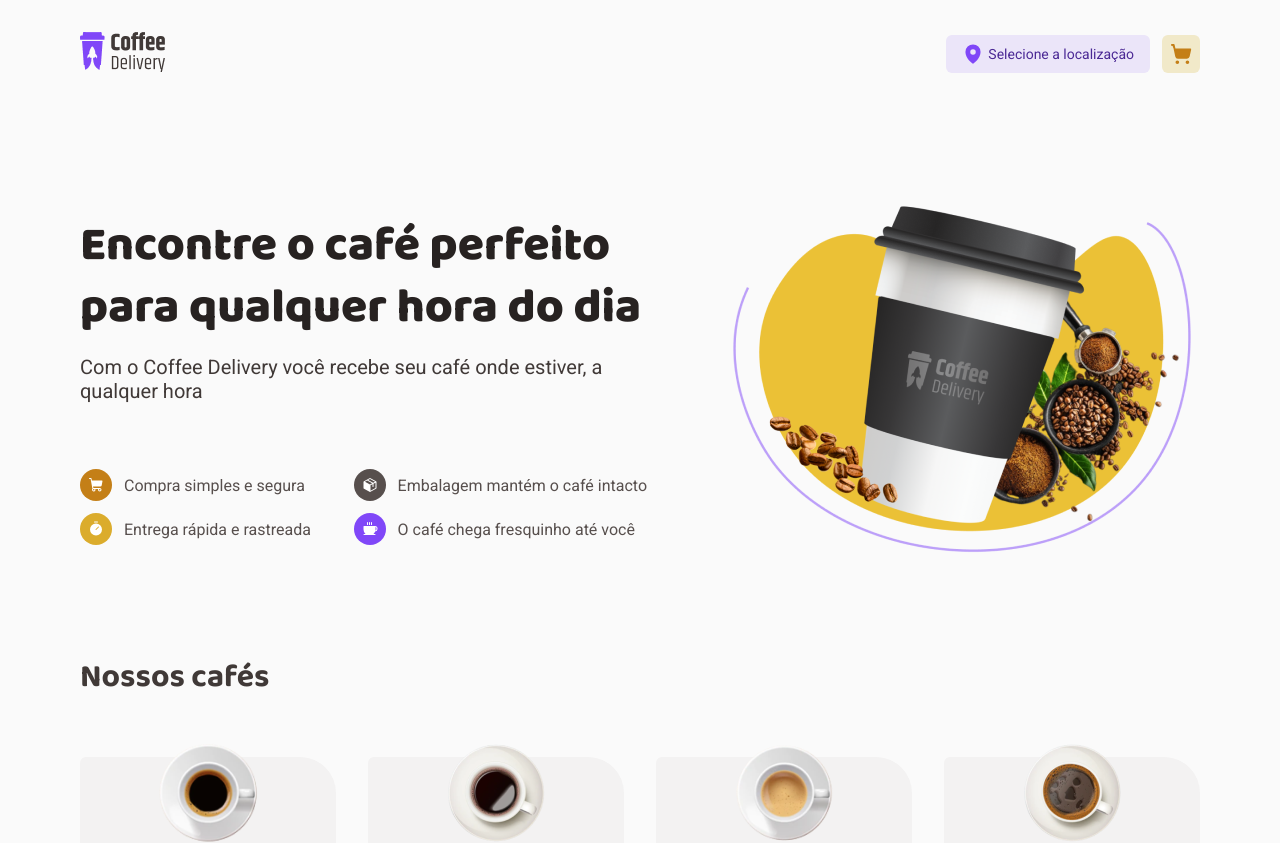
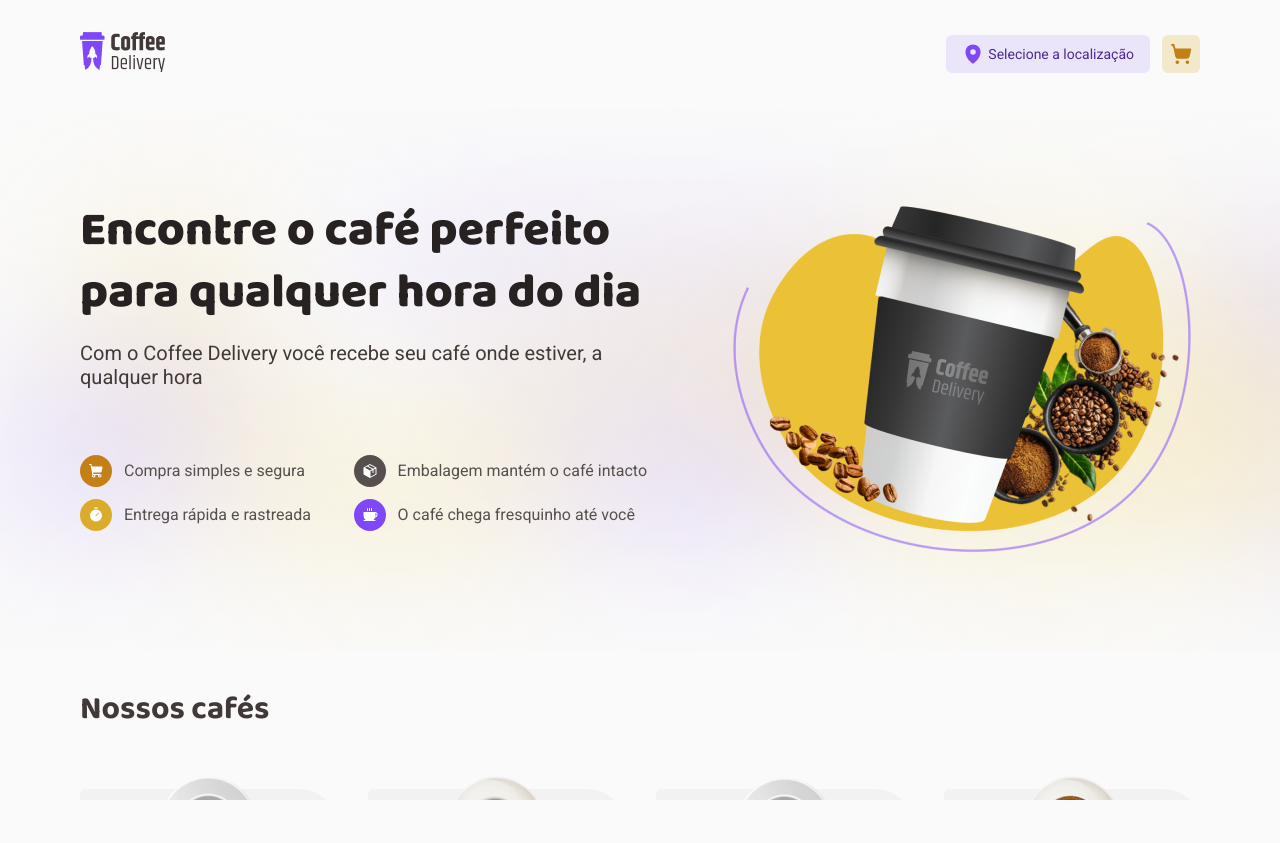
Before and after one commit to parkersfly/coffee-delivery, a React (Vite) app: page / in a window 1280 px wide. Shown: the top 843 px of the page. After the commit the page ends 800 px from the top, so only its background shows below. Built offline with nearby package versions, Linux system fonts and the light colour scheme.

Commit message:
Add the first finished version

```diff
--- a/src/components/Header/styles.ts
+++ b/src/components/Header/styles.ts
@@ -1,6 +1,9 @@
 import styled from "styled-components";
 
 export const HeaderContainer = styled.header`
+  max-width: 112rem;
+  margin: 0 auto;
+
   display: flex;
   align-items: center;
   justify-content: space-between;
--- a/src/contexts/BuyContext.tsx
+++ b/src/contexts/BuyContext.tsx
@@ -18,7 +18,7 @@ interface Coffee {
 interface AddressDelivery {
   cep: number,
   street: string,
-  streetNumber: number,
+  streetNumber: number | undefined,
   complement?: string,
   neighborhood: string,
   city: string,
@@ -76,6 +76,7 @@ function BuyContextProvider({children}: BuyContextProviderProps) {
     streetNumber: 0,
     uf: "",
   })
+
   const [methodPaymentSelected, setMethodPaymentSelected] = useState("money")
 
   function addCoffeeToCart(data: Coffee){
@@ -140,6 +141,8 @@ function BuyContextProvider({children}: BuyContextProviderProps) {
   function removeCoffeeFromCart(coffeeToRemove: number){
     const newCart = coffeesSelected.filter((coffees: Coffee) => coffees.id !== coffeeToRemove)
 
+    setTotalPrice(0)
+
     dispatch({
       type: "Remove_coffee",
       payload: {
@@ -169,7 +172,7 @@ function BuyContextProvider({children}: BuyContextProviderProps) {
     function sumTotalCoffeesPrice() {
       let total = 0;
 
-      coffeesSelected.forEach(coffee => {
+      coffeesSelected.forEach((coffee: Coffee) => {
           total += coffee.quantity * coffee.price;
 
           setTotalPrice(total)
--- a/src/layouts/DefaultLayout/styles.ts
+++ b/src/layouts/DefaultLayout/styles.ts
@@ -1,7 +1,13 @@
 import styled from "styled-components";
 
 export const DefaultLayoutContainer = styled.div`
-  max-width: 112rem;
   height: 100vh;
   margin: 0 auto;
+
+  overflow-y: hidden;
+
+  > div {
+    overflow-y: auto;
+    height: 100%;
+  }
 `
--- a/src/pages/Checkout/Cart-card/index.tsx
+++ b/src/pages/Checkout/Cart-card/index.tsx
@@ -1,6 +1,6 @@
 import { Minus, Plus, Trash } from '@phosphor-icons/react'
 import { CardCardContainer } from './styles'
-import { useEffect, useReducer, useState } from 'react'
+import { useEffect, useState } from 'react'
 import { useBuy } from '../../../contexts/BuyContext'
 
 interface CartCardProps {
--- a/src/pages/Checkout/index.tsx
+++ b/src/pages/Checkout/index.tsx
@@ -8,25 +8,27 @@ import { zodResolver } from '@hookform/resolvers/zod'
 import * as zod from 'zod'
 import { useBuy } from "../../contexts/BuyContext";
 import { Coffee } from "lucide-react";
+import { useEffect, useState } from "react";
 
 const newAddressDeliveryFormValidationSchema = zod.object({
-  cep: zod
-  .number({
+  cep: zod.number({
     required_error: "É obrigatório informar o CEP",
     invalid_type_error: "CEP must be a number",
-  })
-  .min(8, { message: "Informe os 8 dígitos do CEP" }),
-  street: zod.string().min(1, "Informe o nome da rua"),
-  streetNumber: zod.number().min(1),
+  }).int().refine(value => value >= 10000000 && value <= 99999999, { message: "Informe os 8 dígitos do CEP" }),
+  street: zod.string().min(5, "Informe o nome da rua"),
+  streetNumber: zod.number().min(1).optional(),
   complement: zod.string().optional(),
-  neighborhood: zod.string().min(1),
-  city: zod.string().min(1),
-  uf: zod.string().min(2)
+  neighborhood: zod.string().min(4),
+  city: zod.string().min(4),
+  uf: zod.string().min(2).toUpperCase()
 })
 
 type NewAddressDeliveryFormData = zod.infer<typeof newAddressDeliveryFormValidationSchema>
 
 export function Checkout(){
+  const [totalCoffeePriceDisplay, setTotalCoffeePriceDisplay] = useState("")
+  const [totalCoffeeAndDeliveryPriceDisplay, setTotalCoffeeAndDeliveryPriceDisplay] = useState("")
+
   const { coffeesSelected, addAddressToDelivery, addMethodPayment , totalPrice, resetCoffeesInCart } = useBuy()
 
   const { register, handleSubmit, reset } = useForm<NewAddressDeliveryFormData>({
@@ -59,8 +61,19 @@ export function Checkout(){
     handleToPageSuccess()
   }
 
-  let totalCoffeePriceDisplay = totalPrice.toFixed(2).replace('.', ',')
-  const totalCoffeeAndDeliveryPriceDisplay = (totalPrice + 3.50).toFixed(2).replace('.', ',')
+  function handleAddNewMethodPayment(e: React.MouseEvent<HTMLInputElement>){
+    const target = e.currentTarget as HTMLInputElement;
+    addMethodPayment(target.value);
+  }
+
+  useEffect(() => {
+    const totalCoffeePriceFormated = totalPrice.toFixed(2).replace('.', ',')
+    setTotalCoffeePriceDisplay(totalCoffeePriceFormated)
+
+    const totalCoffeeAndDeliveryPriceFormated = (totalPrice + 3.50).toFixed(2).replace('.', ',')
+    setTotalCoffeeAndDeliveryPriceDisplay(totalCoffeeAndDeliveryPriceFormated)
+
+  }, [totalPrice])
 
   return (
     <CheckoutContainer>
@@ -84,6 +97,7 @@ export function Checkout(){
 
               <div className="wrapper1">
                 <input type="number" placeholder="Número" {...register("streetNumber", { valueAsNumber: true })}/>
+
                 <div>
                   <input type="text" placeholder="Complemento" {...register("complement")}/>
                   <span>Opcional</span>
@@ -109,19 +123,19 @@ export function Checkout(){
 
             <div className="payment-options">
               <div className="payment-option">
-                <input type="radio" name="payment-option" value="credit-card" onClick={(e) => addMethodPayment(e.target.value)}/>
+                <input type="radio" name="payment-option" value="credit-card" onClick={(e) => handleAddNewMethodPayment(e)}/>
                 <CreditCard size={16}/>
                 <span>Cartão de crédito</span>
               </div>
 
               <div className="payment-option">
-                <input type="radio" name="payment-option" value="debit-card" onClick={(e) => addMethodPayment(e.target.value)}/>
+                <input type="radio" name="payment-option" value="debit-card" onClick={(e) => handleAddNewMethodPayment(e)}/>
                 <Bank size={16}/>
                 <span>cartão de débito</span>
               </div>
 
               <div className="payment-option">
-                <input type="radio" name="payment-option" value="money" onClick={(e) => addMethodPayment(e.target.value)}/>
+                <input type="radio" name="payment-option" value="money" onClick={(e) => handleAddNewMethodPayment(e)}/>
                 <Money size={16}/>
                 <span>dinheiro</span>
               </div>
@@ -133,9 +147,11 @@ export function Checkout(){
           <strong>Cafés selecionados</strong>
 
           <section className="cart">
+            <div className="coffees-wrapper">
               {coffeesSelected && coffeesSelected.map((coffee) => {
                 return (
                     <CartCard
+                    key={coffee.id}
                     data={coffee} />
                   )
                 })}
@@ -145,6 +161,7 @@ export function Checkout(){
                   <p>Ops...nada por aqui. Adicione um café para melhorar o seu dia! <Coffee size={16}/></p>
                 </div>
               )}
+            </div>
 
             <div className="cart-info">
               <div className="cart-price-info">
--- a/src/pages/Checkout/styled.ts
+++ b/src/pages/Checkout/styled.ts
@@ -4,6 +4,9 @@ export const CheckoutContainer = styled.div`
     margin-top: 4rem;
 
   > form {
+    width: 100%;
+    max-width: 112rem;
+    margin: 0 auto;
     display: flex;
     gap: 3.2rem;
   }
@@ -255,4 +258,16 @@ export const CheckoutContainer = styled.div`
       color: ${({ theme }) => theme["base-subtitle"]};
     }
   }
+
+  .coffees-wrapper {
+    height: 100%;
+    max-height: 31.5rem;
+
+    overflow-y: auto;
+    padding-right: 1rem;
+
+    display: flex;
+    flex-direction: column;
+    gap: 2.4rem;
+  }
 `
--- a/src/pages/Home/Catalog-card/index.tsx
+++ b/src/pages/Home/Catalog-card/index.tsx
@@ -38,9 +38,9 @@ export function Card({ id, name, description, image, type, price, ...rest }:Card
       <div className="coffeeIMG"><img src={image} alt="" /></div>
 
       <div className='tags-wrapper'>
-        {type.map((coffeeType) => {
+        {type.map((coffeeType, index) => {
           return(
-            <span>{coffeeType}</span>
+            <span key={index}>{coffeeType}</span>
           )
         })}
       </div>
--- a/src/pages/Home/index.tsx
+++ b/src/pages/Home/index.tsx
@@ -13,6 +13,7 @@ export function Home() {
     <HomeContainer>
       <HeroContainer>
         <div>
+          <div className="hero">
             <div className="title">
               <h1>Encontre o café perfeito para qualquer hora do dia</h1>
               <p>Com o Coffee Delivery você recebe seu café onde estiver, a qualquer hora</p>
@@ -47,9 +48,11 @@ export function Home() {
           </div>
 
           <img src={heroImage} alt="" />
+        </div>
       </HeroContainer>
 
       <section>
+        <div className="coffees-catalog">
           <h3>Nossos cafés</h3>
 
           <div className="cards-wrapper">
@@ -67,6 +70,7 @@ export function Home() {
             )
           })}
           </div>
+        </div>
       </section>
     </HomeContainer>
   )
--- a/src/pages/Home/styles.ts
+++ b/src/pages/Home/styles.ts
@@ -4,12 +4,18 @@ import heroPattern from '../../assets/hero-pattern.png'
 
 export const HomeContainer = styled.div`
   > section {
-    padding-bottom: 15.7rem;
+    padding: 3.2rem 0 15.7rem;
 
-    > h3 {
-      font-size: 3.2rem;
-      font-family: 'Baloo 2', sans-serif;
-      color: ${({ theme }) => theme["base-subtitle"]};
+    .coffees-catalog {
+      width: 100%;
+      max-width: 112rem;
+      margin: 0 auto;
+
+      > h3 {
+        font-size: 3.2rem;
+        font-family: 'Baloo 2', sans-serif;
+        color: ${({ theme }) => theme["base-subtitle"]};
+      }
     }
 
     .cards-wrapper {
@@ -22,13 +28,22 @@ export const HomeContainer = styled.div`
 `
 
 export const HeroContainer = styled.div`
-    /* background-image: url(${heroPattern}); */
     height: 54.4rem;
     display: flex;
     align-items: center;
     justify-content: space-between;
 
+    background-image: url(${heroPattern});
+
     > div {
+      width: 100%;
+      max-width: 112rem;
+      margin: 0 auto;
+      display: flex;
+      justify-content: space-between;
+    }
+
+    .hero {
       display: flex;
       flex-direction: column;
       gap: 6.6rem;
--- a/src/pages/Success/index.tsx
+++ b/src/pages/Success/index.tsx
@@ -4,11 +4,15 @@ import { Icon } from "../../components/Icon";
 
 import delivery from '../../assets/delivery.png'
 import { useBuy } from "../../contexts/BuyContext";
+import { useNavigate } from "react-router-dom";
+import { useEffect } from "react";
 
 export function Success(){
   const { addressDelivery, methodPaymentSelected } = useBuy()
 
   const { street, streetNumber, neighborhood, city, uf } = addressDelivery
+
+  const navigate = useNavigate()
 
   function methodPaymentFormatedForText(methodPayment: string){
     switch(methodPayment) {
@@ -28,8 +32,19 @@ export function Success(){
 
   const methodPaymentFormated = methodPaymentFormatedForText(methodPaymentSelected)
 
+  function returnToHomeIfNotExistsCoffeesInCart(){
+    if(addressDelivery.cep === 0){
+      navigate(-1)
+    }
+  }
+
+  useEffect(() => {
+    returnToHomeIfNotExistsCoffeesInCart()
+  }, [])
+
   return (
     <SuccessContainer>
+      <div>
         <div className="order-confirmed">
           <div className="order-confirmed-title">
             <strong>Uhu! Pedido confirmado</strong>
@@ -66,6 +81,7 @@ export function Success(){
         </div>
 
         <img src={delivery} alt="" />
+      </div>
     </SuccessContainer>
   )
 }
--- a/src/pages/Success/styles.ts
+++ b/src/pages/Success/styles.ts
@@ -1,13 +1,24 @@
 import styled from "styled-components";
 
 export const SuccessContainer = styled.div`
-  margin-top: 8rem;
   display: flex;
   gap: 10.2rem;
-  align-items: end;
 
-  > img {
-    object-fit: contain;
+  > div {
+    width: 100%;
+    max-width: 112rem;
+
+    display: flex;
+    align-items: start;
+    justify-content: space-between;
+
+    margin: 8rem auto 0;
+
+    > img {
+      width: 49.2rem;
+      object-fit: contain;
+      margin-top: 8.5rem;
+    }
   }
 
   .order-confirmed-title {
--- a/src/styles/global.ts
+++ b/src/styles/global.ts
@@ -15,6 +15,19 @@ export const GlobalStyle = createGlobalStyle`
     -webkit-font-smoothing: antialiased;
     -moz-osx-font-smoothing: grayscale;
     -webkit-text-size-adjust: 100%;
+  }
+
+  ::-webkit-scrollbar {
+    width: 5px;
+  }
+
+  ::-webkit-scrollbar-track {
+      background: #f1f1f1;
+  }
+
+  ::-webkit-scrollbar-thumb {
+      background-color: #888;
+      border-radius: 10px;
   }
 
   :focus {
```
Lines whose indentation alone changed are shown as unchanged.
